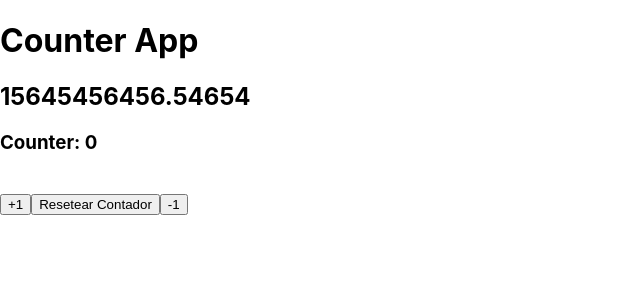
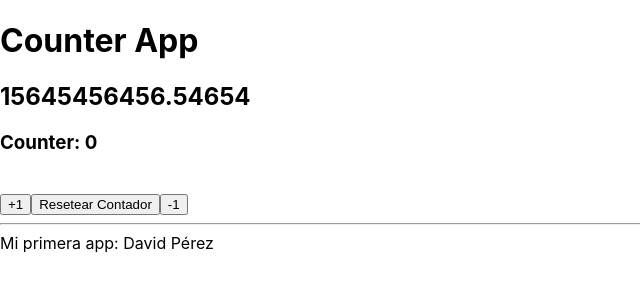
Before and after one commit to deividpa/react-counter-app, a React (Create React App) app: page / in a window 1280 px wide. Shown: the top 300 px of the page, without its empty margins (0-640 px from the left). Built offline with nearby package versions, Linux system fonts and the light colour scheme.

Commit message:
Se crea un archivo de testeo para poder hacer pruebas con Jest sobre componentes de React

```diff
--- a/src/App.js
+++ b/src/App.js
@@ -1,9 +1,12 @@
 import CounterApp from "./Components/CounterApp";
+import PrimeraApp from "./Components/PrimeraApp";
 
 function App() {
   return (
     <div className="App">
       <CounterApp value={15645456456.54654} />
+      <hr />
+      <PrimeraApp saludo="David Pérez" />
     </div>
   );
 }
```
Also changed, not shown: src/setupTests.js (+2 -1 lines), 1 other file (tests, documents, lock files or other folders).
